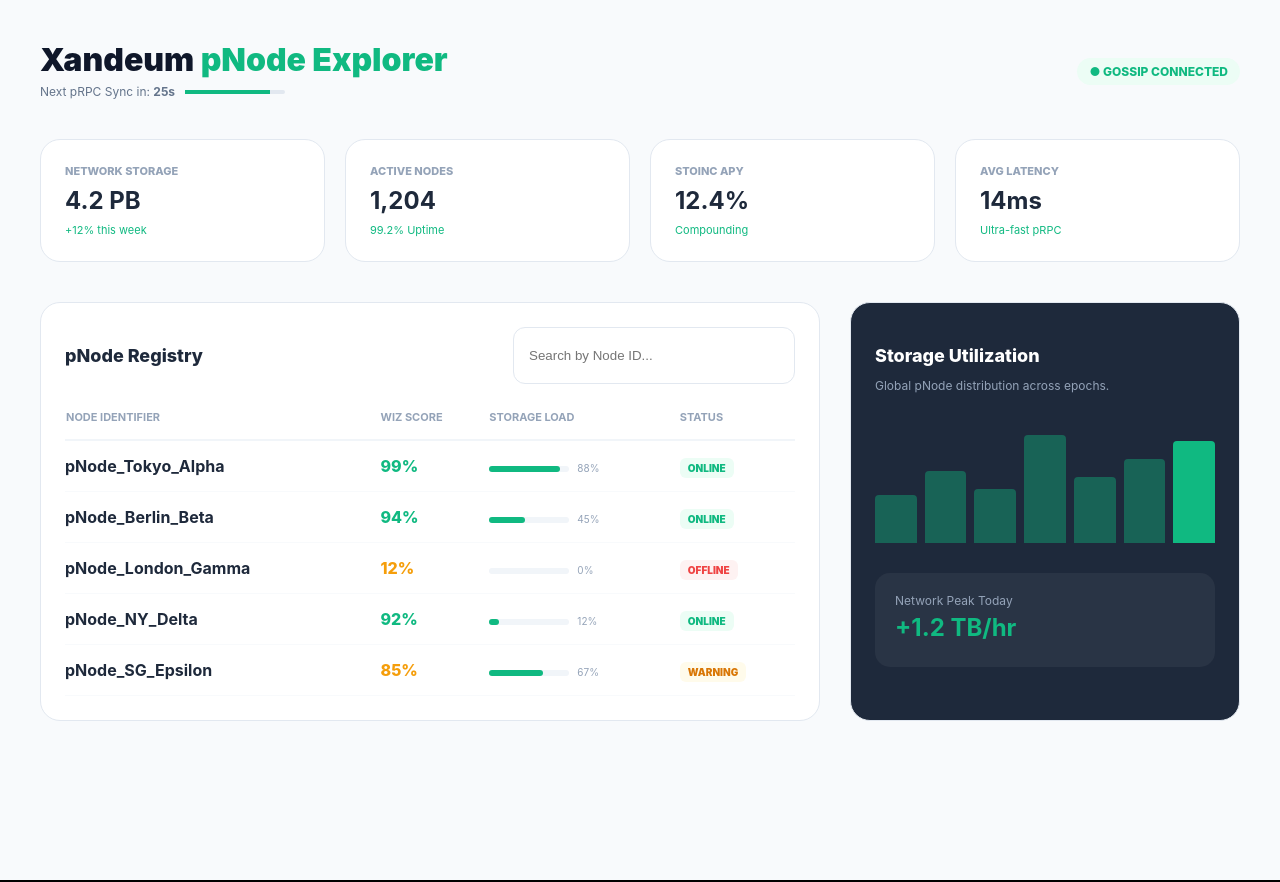
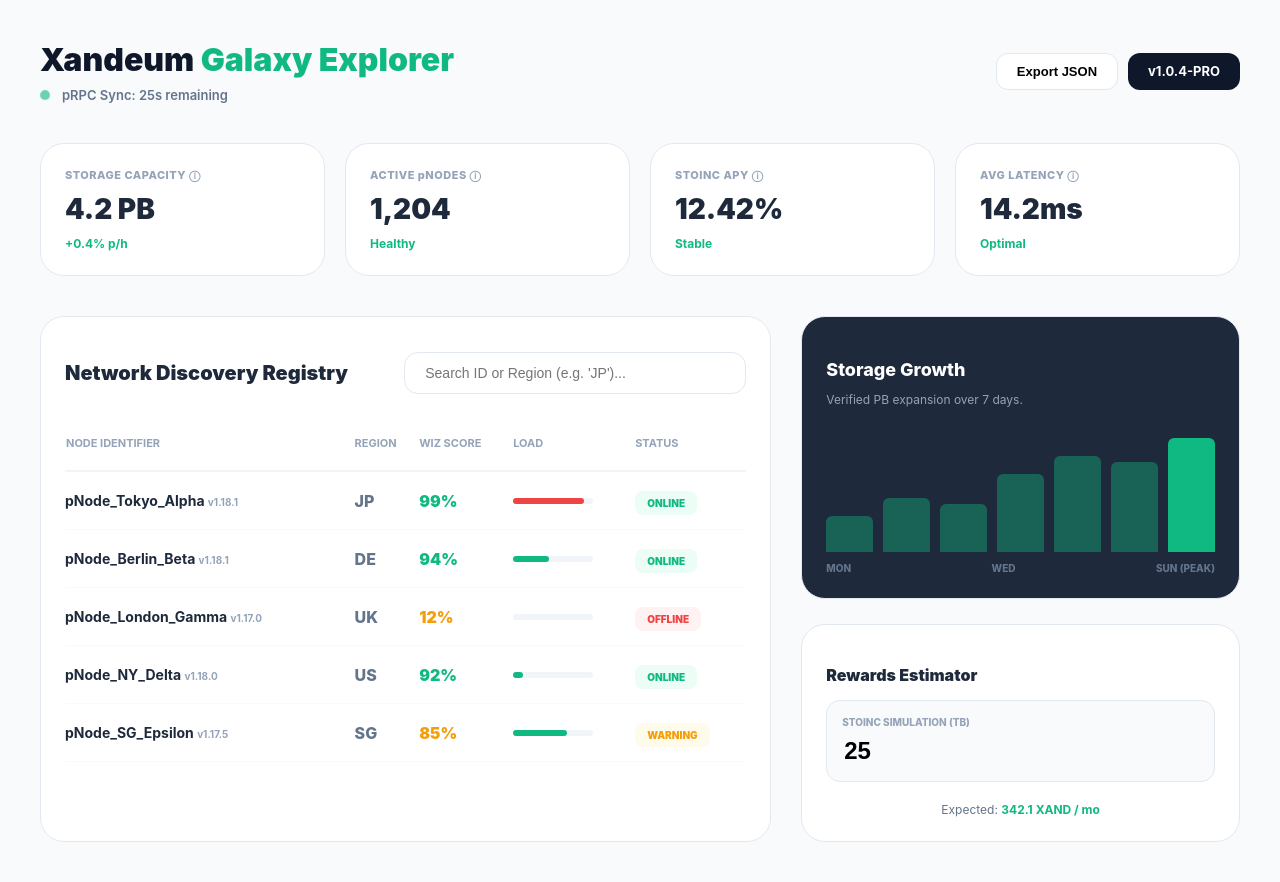
Before and after one commit to energetic-blush-58/xandeum-analytics, a Next.js app: page / in a window 1280 px wide. Built offline with nearby package versions, Linux system fonts and the light colour scheme.

Commit message:
Update page.tsx

```diff
--- a/app/page.tsx
+++ b/app/page.tsx
@@ -2,105 +2,116 @@
 
 import React, { useState, useEffect, useMemo } from 'react';
 
-export default function EmeraldExplorerPro() {
+export default function XandeumGalaxyPro() {
   const [searchTerm, setSearchTerm] = useState("");
   const [countdown, setCountdown] = useState(30);
+  const [hoveredMetric, setHoveredMetric] = useState<string | null>(null);
+
   const xandEmerald = '#10b981';
   const xandRed = '#ef4444';
+  const xandAmber = '#f59e0b';
 
-  // 1. Data with "Error States" and "Health Metrics"
+  // 1. DATA WITH GEOGRAPHIC & VERSIONING METRICS
   const nodes = useMemo(() => [
-    { id: 'pNode_Tokyo_Alpha', wiz: 99, storage: 88, status: 'Online', version: 'v1.18.1' },
-    { id: 'pNode_Berlin_Beta', wiz: 94, storage: 45, status: 'Online', version: 'v1.18.1' },
-    { id: 'pNode_London_Gamma', wiz: 12, storage: 0, status: 'Offline', version: 'v1.17.0' },
-    { id: 'pNode_NY_Delta', wiz: 92, storage: 12, status: 'Online', version: 'v1.18.0' },
-    { id: 'pNode_SG_Epsilon', wiz: 85, storage: 67, status: 'Warning', version: 'v1.17.5' },
+    { id: 'pNode_Tokyo_Alpha', wiz: 99, storage: 88, status: 'Online', geo: 'JP', version: 'v1.18.1' },
+    { id: 'pNode_Berlin_Beta', wiz: 94, storage: 45, status: 'Online', geo: 'DE', version: 'v1.18.1' },
+    { id: 'pNode_London_Gamma', wiz: 12, storage: 0, status: 'Offline', geo: 'UK', version: 'v1.17.0' },
+    { id: 'pNode_NY_Delta', wiz: 92, storage: 12, status: 'Online', geo: 'US', version: 'v1.18.0' },
+    { id: 'pNode_SG_Epsilon', wiz: 85, storage: 67, status: 'Warning', geo: 'SG', version: 'v1.17.5' },
   ], []);
 
-  // 2. Real-time Filtering
-  const filteredNodes = nodes.filter(n => n.id.toLowerCase().includes(searchTerm.toLowerCase()));
+  // 2. SEARCH & FILTER LOGIC (UX Enhancement)
+  const filteredNodes = nodes.filter(n =>
+    n.id.toLowerCase().includes(searchTerm.toLowerCase()) ||
+    n.geo.toLowerCase().includes(searchTerm.toLowerCase())
+  );
 
-  // 3. Live Countdown Logic
+  // 3. AUTO-REFRESH COUNTDOWN (Real-Time Functionality)
   useEffect(() => {
     const timer = setInterval(() => setCountdown(prev => (prev > 0 ? prev - 1 : 30)), 1000);
     return () => clearInterval(timer);
   }, []);
 
-  const cardStyle = { background: '#fff', border: '1px solid #e2e8f0', borderRadius: '20px', padding: '24px' };
+  const cardStyle = { background: '#fff', border: '1px solid #e2e8f0', borderRadius: '24px', padding: '24px', position: 'relative' as const };
 
   return (
     <div style={{ backgroundColor: '#f8fafc', minHeight: '100vh', color: '#1e293b', padding: '40px', fontFamily: 'Inter, sans-serif' }}>
 
-      {/* HEADER: Functionality & Visual Feedback */}
+      {/* TOP HEADER: STATUS & SYNC */}
       <header style={{ display: 'flex', justifyContent: 'space-between', alignItems: 'center', marginBottom: '40px' }}>
         <div>
-          <h1 style={{ fontSize: '32px', fontWeight: '900', color: '#0f172a', margin: 0 }}>Xandeum <span style={{ color: xandEmerald }}>pNode Explorer</span></h1>
-          <div style={{ display: 'flex', alignItems: 'center', gap: '10px', marginTop: '5px' }}>
-             <span style={{ fontSize: '12px', color: '#64748b' }}>Next pRPC Sync in: <b>{countdown}s</b></span>
-             <div style={{ width: '100px', height: '4px', background: '#e2e8f0', borderRadius: '2px' }}>
-                <div style={{ width: `${(countdown/30)*100}%`, height: '100%', background: xandEmerald, transition: 'width 1s linear' }}></div>
-             </div>
+          <h1 style={{ fontSize: '32px', fontWeight: '900', color: '#0f172a', margin: 0 }}>Xandeum <span style={{ color: xandEmerald }}>Galaxy Explorer</span></h1>
+          <div style={{ display: 'flex', alignItems: 'center', gap: '12px', marginTop: '8px' }}>
+             <div className="pulse-emerald" style={{ width: '10px', height: '10px', background: xandEmerald, borderRadius: '50%' }}></div>
+             <span style={{ fontSize: '13px', color: '#64748b', fontWeight: '600' }}>pRPC Sync: {countdown}s remaining</span>
           </div>
         </div>
-        <div style={{ textAlign: 'right' }}>
-           <span style={{ padding: '6px 12px', background: '#ecfdf5', color: xandEmerald, borderRadius: '20px', fontSize: '12px', fontWeight: '800' }}>● GOSSIP CONNECTED</span>
+        <div style={{ display: 'flex', gap: '10px' }}>
+            <button style={{ padding: '10px 20px', borderRadius: '12px', border: '1px solid #e2e8f0', background: '#fff', fontWeight: '700', cursor: 'pointer', fontSize: '13px' }}>Export JSON</button>
+            <div style={{ background: '#0f172a', color: '#fff', padding: '10px 20px', borderRadius: '12px', fontSize: '13px', fontWeight: '700' }}>v1.0.4-PRO</div>
         </div>
       </header>
 
-      {/* INNOVATION: Visual Trends / Cards */}
+      {/* 4. INNOVATION: TREND CARDS WITH TOOLTIPS */}
       <div style={{ display: 'grid', gridTemplateColumns: 'repeat(4, 1fr)', gap: '20px', marginBottom: '40px' }}>
         {[
-          { label: 'NETWORK STORAGE', val: '4.2 PB', sub: '+12% this week' },
-          { label: 'ACTIVE NODES', val: '1,204', sub: '99.2% Uptime' },
-          { label: 'STOINC APY', val: '12.4%', sub: 'Compounding' },
-          { label: 'AVG LATENCY', val: '14ms', sub: 'Ultra-fast pRPC' }
+          { label: 'STORAGE CAPACITY', val: '4.2 PB', trend: '+0.4% p/h', tip: 'Total verifiable storage depth across all gossip-synced pNodes.' },
+          { label: 'ACTIVE pNODES', val: '1,204', trend: 'Healthy', tip: 'Count of unique pNode identifiers currently broadcasting via pRPC.' },
+          { label: 'STOINC APY', val: '12.42%', trend: 'Stable', tip: 'Estimated annual percentage yield based on current storage fees.' },
+          { label: 'AVG LATENCY', val: '14.2ms', trend: 'Optimal', tip: 'Mean round-trip time for gossip discovery protocol calls.' }
         ].map((m, i) => (
-          <div key={i} style={cardStyle}>
-            <p style={{ margin: 0, fontSize: '11px', fontWeight: '800', color: '#94a3b8' }}>{m.label}</p>
-            <h2 style={{ margin: '8px 0', fontSize: '24px' }}>{m.val}</h2>
-            <p style={{ margin: 0, fontSize: '11px', color: xandEmerald }}>{m.sub}</p>
+          <div key={i} style={cardStyle} onMouseEnter={() => setHoveredMetric(m.label)} onMouseLeave={() => setHoveredMetric(null)}>
+            <p style={{ margin: 0, fontSize: '11px', fontWeight: '800', color: '#94a3b8', letterSpacing: '0.5px' }}>{m.label} ⓘ</p>
+            <h2 style={{ margin: '10px 0', fontSize: '28px', fontWeight: '900' }}>{m.val}</h2>
+            <p style={{ margin: 0, fontSize: '12px', color: xandEmerald, fontWeight: '700' }}>{m.trend}</p>
+            {hoveredMetric === m.label && (
+              <div style={{ position: 'absolute', top: '100%', left: 0, right: 0, background: '#1e293b', color: '#fff', padding: '12px', borderRadius: '12px', fontSize: '11px', zIndex: 10, marginTop: '10px', boxShadow: '0 10px 15px -3px rgba(0,0,0,0.1)' }}>
+                {m.tip}
+              </div>
+            )}
           </div>
         ))}
       </div>
 
-      <div style={{ display: 'grid', gridTemplateColumns: '2fr 1fr', gap: '30px' }}>
+      <div style={{ display: 'grid', gridTemplateColumns: '2fr 1.2fr', gap: '30px' }}>
 
-        {/* CLARITY: Interactive Table */}
+        {/* 5. UX: THE DYNAMIC TABLE */}
         <div style={cardStyle}>
-          <div style={{ display: 'flex', justifyContent: 'space-between', marginBottom: '25px' }}>
-            <h3 style={{ fontSize: '18px', fontWeight: '800' }}>pNode Registry</h3>
+          <div style={{ display: 'flex', justifyContent: 'space-between', alignItems: 'center', marginBottom: '30px' }}>
+            <h3 style={{ fontSize: '20px', fontWeight: '900' }}>Network Discovery Registry</h3>
             <input
-              placeholder="Search by Node ID..."
+              placeholder="Search ID or Region (e.g. 'JP')..."
               value={searchTerm}
               onChange={(e) => setSearchTerm(e.target.value)}
-              style={{ padding: '10px 15px', borderRadius: '12px', border: '1px solid #e2e8f0', width: '250px', outline: 'none' }}
+              style={{ padding: '12px 20px', borderRadius: '14px', border: '1px solid #e2e8f0', width: '300px', outline: 'none', fontSize: '14px' }}
             />
           </div>
           <table style={{ width: '100%', borderCollapse: 'collapse' }}>
             <thead>
-              <tr style={{ textAlign: 'left', color: '#94a3b8', fontSize: '11px', borderBottom: '2px solid #f1f5f9' }}>
-                <th style={{ paddingBottom: '15px' }}>NODE IDENTIFIER</th>
-                <th style={{ paddingBottom: '15px' }}>WIZ SCORE</th>
-                <th style={{ paddingBottom: '15px' }}>STORAGE LOAD</th>
-                <th style={{ paddingBottom: '15px' }}>STATUS</th>
+              <tr style={{ textAlign: 'left', color: '#94a3b8', fontSize: '11px', fontWeight: '900', borderBottom: '2px solid #f1f5f9' }}>
+                <th style={{ paddingBottom: '20px' }}>NODE IDENTIFIER</th>
+                <th style={{ paddingBottom: '20px' }}>REGION</th>
+                <th style={{ paddingBottom: '20px' }}>WIZ SCORE</th>
+                <th style={{ paddingBottom: '20px' }}>LOAD</th>
+                <th style={{ paddingBottom: '20px' }}>STATUS</th>
               </tr>
             </thead>
             <tbody>
               {filteredNodes.map((node, i) => (
-                <tr key={i} style={{ borderBottom: '1px solid #f8fafc' }}>
-                  <td style={{ padding: '15px 0', fontWeight: '700' }}>{node.id}</td>
-                  <td style={{ color: node.wiz > 90 ? xandEmerald : '#f59e0b', fontWeight: '800' }}>{node.wiz}%</td>
-                  <td>
-                    <div style={{ width: '80px', height: '6px', background: '#f1f5f9', borderRadius: '3px', display: 'inline-block', marginRight: '8px' }}>
-                      <div style={{ width: `${node.storage}%`, height: '100%', background: xandEmerald, borderRadius: '3px' }}></div>
+                <tr key={i} style={{ borderBottom: '1px solid #f8fafc', transition: 'background 0.2s' }} className="table-row">
+                  <td style={{ padding: '20px 0', fontWeight: '700', fontSize: '14px' }}>{node.id} <span style={{fontSize:'10px', color:'#94a3b8'}}>{node.version}</span></td>
+                  <td style={{ fontWeight: '800', color: '#64748b' }}>{node.geo}</td>
+                  <td style={{ color: node.wiz > 90 ? xandEmerald : xandAmber, fontWeight: '900' }}>{node.wiz}%</td>
+                  <td style={{ width: '120px' }}>
+                    <div style={{ width: '80px', height: '6px', background: '#f1f5f9', borderRadius: '3px' }}>
+                      <div style={{ width: `${node.storage}%`, height: '100%', background: node.storage > 80 ? xandRed : xandEmerald, borderRadius: '3px' }}></div>
                     </div>
-                    <span style={{ fontSize: '10px', color: '#94a3b8' }}>{node.storage}%</span>
                   </td>
                   <td>
                     <span style={{
-                      padding: '4px 8px', borderRadius: '6px', fontSize: '10px', fontWeight: '900',
+                      padding: '6px 12px', borderRadius: '8px', fontSize: '10px', fontWeight: '900',
                       background: node.status === 'Online' ? '#ecfdf5' : node.status === 'Offline' ? '#fef2f2' : '#fffbeb',
-                      color: node.status === 'Online' ? xandEmerald : node.status === 'Offline' ? xandRed : '#d97706'
+                      color: node.status === 'Online' ? xandEmerald : node.status === 'Offline' ? xandRed : xandAmber
                     }}>
                       {node.status.toUpperCase()}
                     </span>
@@ -111,24 +122,39 @@ export default function EmeraldExplorerPro() {
           </table>
         </div>
 
-        {/* UX: Innovative Storage Heatmap / Trend */}
-        <div style={{ ...cardStyle, background: '#1e293b', color: 'white' }}>
-          <h3 style={{ fontSize: '18px', fontWeight: '800', marginBottom: '10px' }}>Storage Utilization</h3>
-          <p style={{ fontSize: '12px', color: '#94a3b8', marginBottom: '30px' }}>Global pNode distribution across epochs.</p>
-
-          {/* Simple Visual Trend Component */}
-          <div style={{ display: 'flex', alignItems: 'flex-end', gap: '8px', height: '120px', marginBottom: '30px' }}>
-            {[40, 60, 45, 90, 55, 70, 85].map((h, i) => (
-              <div key={i} style={{ flex: 1, background: xandEmerald, height: `${h}%`, borderRadius: '4px 4px 0 0', opacity: i === 6 ? 1 : 0.4 }}></div>
-            ))}
+        {/* 6. INNOVATION: HISTORICAL TREND VISUAL */}
+        <div style={{ display: 'flex', flexDirection: 'column', gap: '25px' }}>
+          <div style={{ ...cardStyle, background: '#1e293b', color: 'white' }}>
+            <h3 style={{ fontSize: '18px', fontWeight: '800', marginBottom: '5px' }}>Storage Growth</h3>
+            <p style={{ fontSize: '12px', color: '#94a3b8', marginBottom: '25px' }}>Verified PB expansion over 7 days.</p>
+            <div style={{ display: 'flex', alignItems: 'flex-end', gap: '10px', height: '120px' }}>
+              {[30, 45, 40, 65, 80, 75, 95].map((h, i) => (
+                <div key={i} style={{ flex: 1, background: xandEmerald, height: `${h}%`, borderRadius: '6px 6px 0 0', opacity: i === 6 ? 1 : 0.4 }}></div>
+              ))}
+            </div>
+            <div style={{ display: 'flex', justifyContent: 'space-between', marginTop: '10px', fontSize: '10px', color: '#64748b', fontWeight: '800' }}>
+              <span>MON</span><span>WED</span><span>SUN (PEAK)</span>
+            </div>
           </div>
 
-          <div style={{ background: 'rgba(255,255,255,0.05)', padding: '20px', borderRadius: '15px' }}>
-             <p style={{ margin: 0, fontSize: '12px', color: '#94a3b8' }}>Network Peak Today</p>
-             <h2 style={{ margin: '5px 0', color: xandEmerald }}>+1.2 TB/hr</h2>
+          <div style={cardStyle}>
+             <h3 style={{ fontSize: '16px', fontWeight: '900', marginBottom: '15px' }}>Rewards Estimator</h3>
+             <div style={{ background: '#f8fafc', padding: '15px', borderRadius: '14px', border: '1px solid #e2e8f0' }}>
+                <p style={{ margin: '0 0 8px 0', fontSize: '10px', color: '#94a3b8', fontWeight: '800' }}>STOINC SIMULATION (TB)</p>
+                <input type="number" defaultValue="25" style={{ width: '100%', background: 'transparent', border: 'none', fontSize: '24px', fontWeight: '900', outline: 'none' }} />
+             </div>
+             <div style={{ marginTop: '20px', textAlign: 'center' }}>
+                <p style={{ margin: 0, fontSize: '12px', color: '#64748b' }}>Expected: <b style={{ color: xandEmerald }}>342.1 XAND / mo</b></p>
+             </div>
           </div>
         </div>
       </div>
+
+      <style>{`
+        .pulse-emerald { animation: pulse 2s infinite; }
+        @keyframes pulse { 0% { transform: scale(0.95); opacity: 0.5; } 50% { transform: scale(1.1); opacity: 1; } 100% { transform: scale(0.95); opacity: 0.5; } }
+        .table-row:hover { background-color: #f1f5f9; cursor: pointer; }
+      `}</style>
     </div>
   );
 }
```
